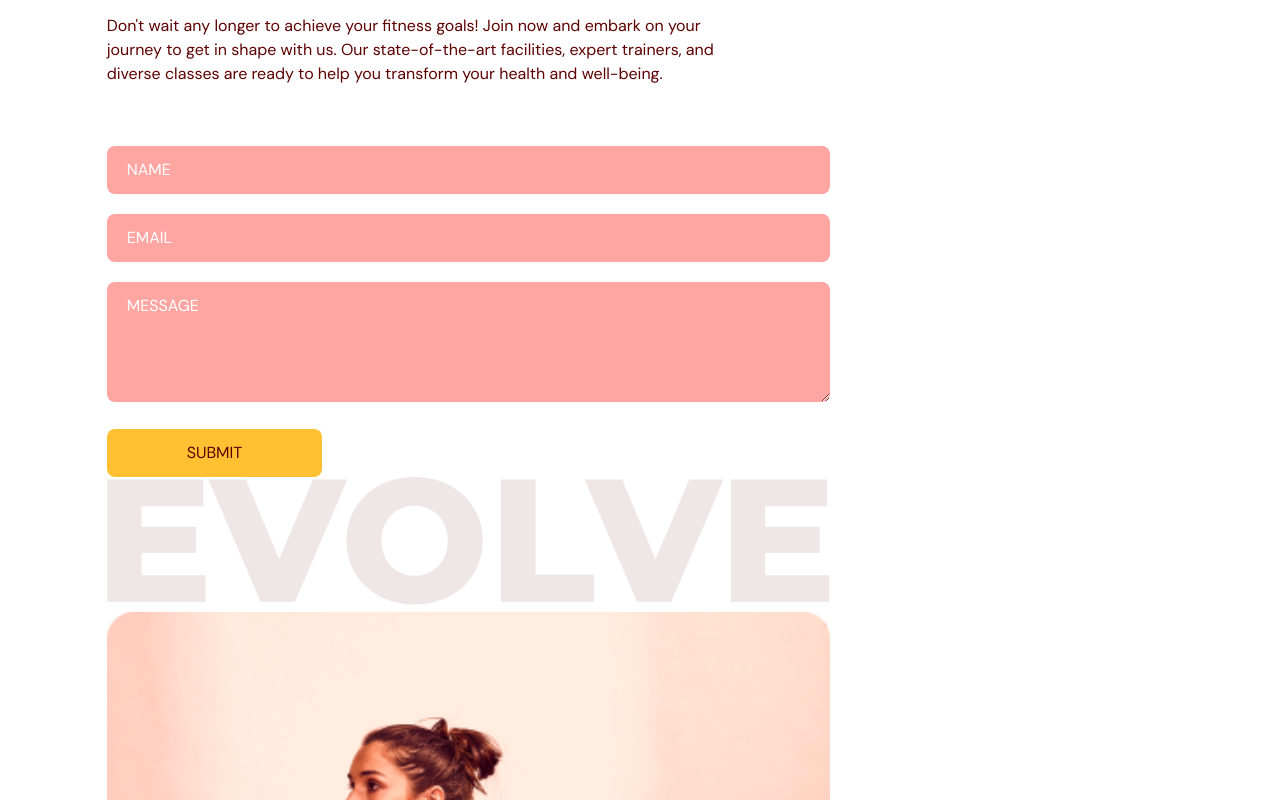
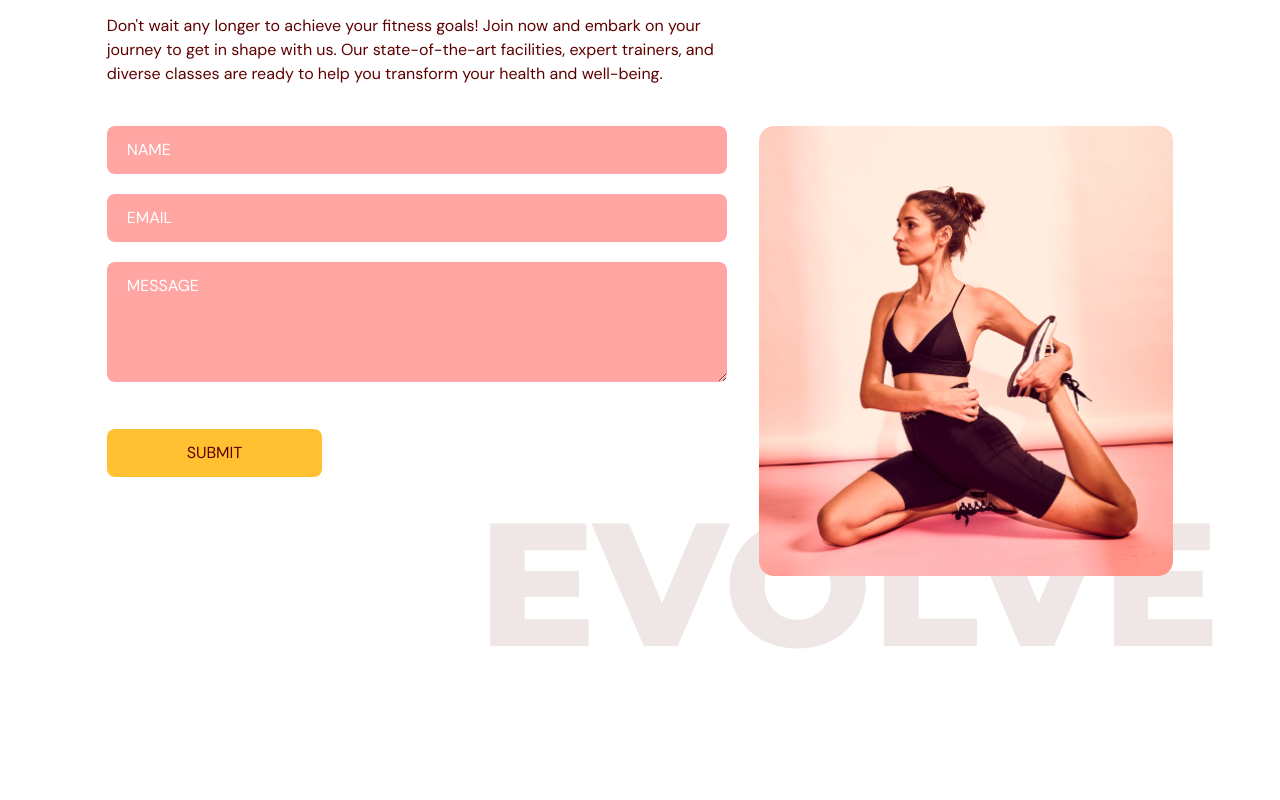
Before and after one commit to AndyFerrie/gym-typescript, a React (Vite) app: page / in a window 1280 px wide. Shown: the part 3180-3980 px from the top of the page. After the commit the page ends 3884 px from the top, so only its background shows below. Built offline with nearby package versions, Linux system fonts and the light colour scheme.

Commit message:
Fixes contact page

```diff
--- a/src/scenes/contactUs/index.tsx
+++ b/src/scenes/contactUs/index.tsx
@@ -1,21 +1,21 @@
+import { useForm } from "react-hook-form";
 import { SelectedPage } from "@/shared/types";
 import { motion } from "framer-motion";
-import { useForm } from "react-hook-form";
-import ContactUsPageGraphic from "@/assets/ContactUsPageGraphic.png"
+import ContactUsPageGraphic from "@/assets/ContactUsPageGraphic.png";
 import HText from "@/shared/HText";
 
 type Props = {
   setSelectedPage: (value: SelectedPage) => void;
 };
 
-function ContactUs({ setSelectedPage }: Props) {
-
-    const inputStyles = `mt-5 w-full rounded-lg bg-primary-300 px-5 py-3 placeholder-white`
+const ContactUs = ({ setSelectedPage }: Props) => {
+  const inputStyles = `mb-5 w-full rounded-lg bg-primary-300
+  px-5 py-3 placeholder-white`;
 
   const {
     register,
     trigger,
-        formState: { errors }
+    formState: { errors },
   } = useForm();
 
   const onSubmit = async (e: any) => {
@@ -23,7 +23,7 @@
     if (!isValid) {
       e.preventDefault();
     }
-    }
+  };
 
   return (
     <section id="contactus" className="mx-auto w-5/6 pt-24 pb-32">
@@ -95,15 +95,17 @@
               />
               {errors.email && (
                 <p className="mt-1 text-primary-500">
-                                    {errors.email.type === "required" && "This field is required."}
+                  {errors.email.type === "required" &&
+                    "This field is required."}
                   {errors.email.type === "pattern" && "Invalid email address."}
                 </p>
               )}
+
               <textarea
                 className={inputStyles}
+                placeholder="MESSAGE"
                 rows={4}
                 cols={50}
-                                placeholder="MESSAGE"
                 {...register("message", {
                   required: true,
                   maxLength: 2000,
@@ -123,6 +125,8 @@
                 SUBMIT
               </button>
             </form>
+          </motion.div>
+
           <motion.div
             className="relative mt-16 basis-2/5 md:mt-0"
             initial="hidden"
@@ -134,19 +138,18 @@
               visible: { opacity: 1, y: 0 },
             }}
           >
-                            <div className="md:before:content-evolvetext w-full before-absolute before:-bottom-20 before:-right-10 before:z-[-1]">
+            <div className="w-full before:absolute before:-bottom-20 before:-right-10 before:z-[-1] md:before:content-evolvetext">
               <img
                 className="w-full"
+                alt="contact-us-page-graphic"
                 src={ContactUsPageGraphic}
-                                    alt="contact-us-page-graphic"
               />
             </div>
-                        </motion.div>
           </motion.div>
         </div>
       </motion.div>
     </section>
-    )
-}
+  );
+};
 
-export default ContactUs
+export default ContactUs;
```
Lines whose indentation alone changed are shown as unchanged.
